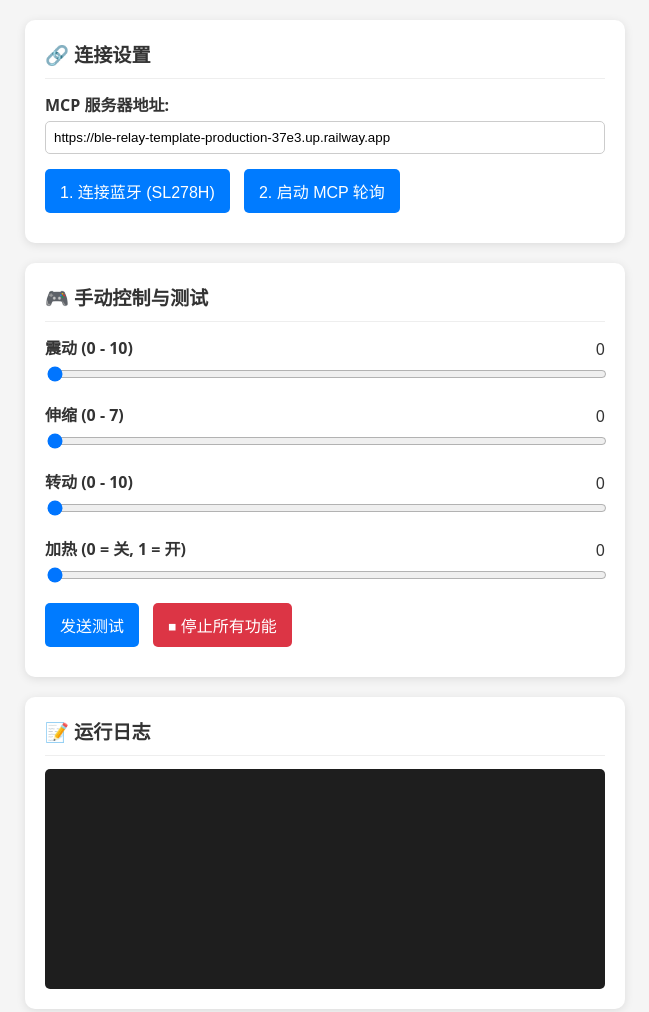
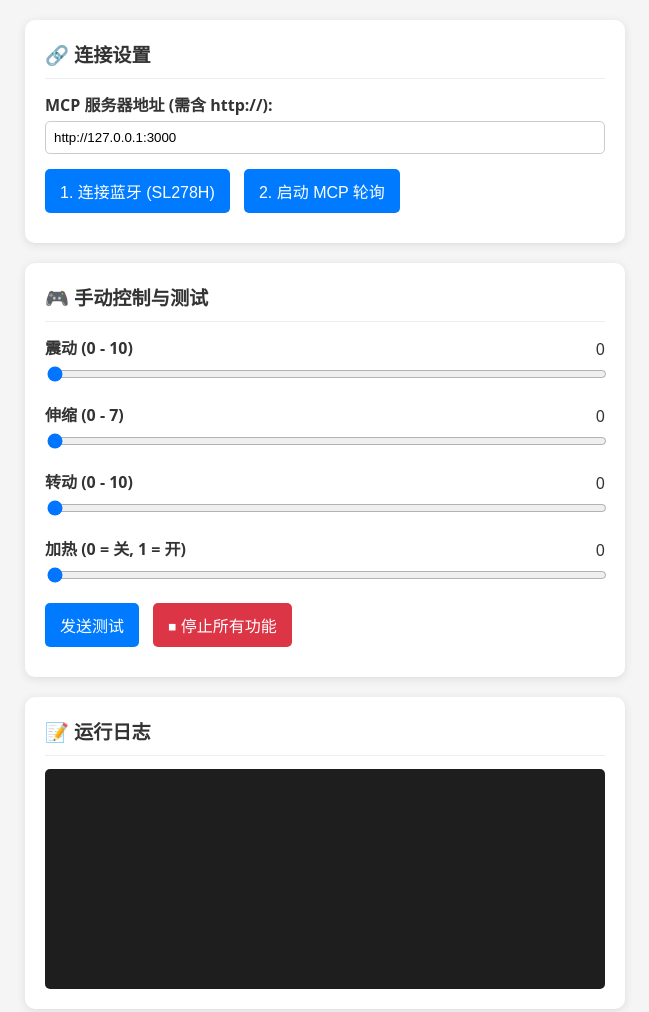
Before and after one commit to paopao0300/svakom-fatima-plus, a plain HTML site: page index.html in a window 1280 px wide. Shown: the whole page, without its empty margins (315-964 px from the left). Drawn offline with Linux system fonts and the light colour scheme.

Commit message:
Update index.html

```diff
--- a/index.html
+++ b/index.html
@@ -25,8 +25,8 @@
     <div class="card">
         <h1>🔗 连接设置</h1>
         <div class="form-group">
-            <label for="mcpUrl">MCP 服务器地址:</label>
-            <input type="text" id="mcpUrl" value="https://ble-relay-template-production-37e3.up.railway.app" placeholder="请输入 MCP 服务器地址">
+            <label for="mcpUrl">MCP 服务器地址 (需含 http://):</label>
+            <input type="text" id="mcpUrl" value="http://127.0.0.1:3000" placeholder="例如: http://127.0.0.1:3000">
         </div>
         <button id="btnConnectBT">1. 连接蓝牙 (SL278H)</button>
         <button id="btnStartMCP">2. 启动 MCP 轮询</button>
@@ -80,6 +80,7 @@
     <video src="https://img.baibai.cv/f/dZymTQ/30min-osbvow%202.mp4" loop autoplay playsinline muted style="display:none;"></video>
 
     <script>
+        // 蓝牙配置参数 (必须使用字符串格式)
         const DEVICE_NAME = 'SL278H';
         const SERVICE_UUID = '0000ffe0-0000-1000-8000-00805f9b34fb';
         const CHARACTERISTIC_UUID = '0000ffe1-0000-1000-8000-00805f9b34fb';
@@ -97,7 +98,7 @@
             logArea.scrollTop = logArea.scrollHeight;
         }
 
-        // 蓝牙连接逻辑
+        // ================= 蓝牙连接逻辑 =================
         document.getElementById('btnConnectBT').addEventListener('click', async () => {
             try {
                 addLog('正在请求蓝牙设备...');
@@ -126,7 +127,7 @@
             }
         });
 
-        // 指令发送逻辑
+        // ================= 指令发送逻辑 =================
         async function sendToyCommand(action, value) {
             if (!gattCharacteristic) {
                 addLog('⚠️ 蓝牙未连接，无法发送指令。');
@@ -136,15 +137,21 @@
             let dataArray;
             const val = parseInt(value, 10);
 
+            // 指令生成：如果不生效，请根据实际蓝牙抓包记录替换以下数组
             if (action.toLowerCase() === 'vibrate') {
+                // 震动
                 dataArray = new Uint8Array([0x55, 0x04, 0x03, 0x00, 0x01, val]);
             } else if (action.toLowerCase() === 'oscillate') {
+                // 伸缩
                 dataArray = new Uint8Array([0x55, 0x04, 0x04, 0x00, 0x01, val]);
             } else if (action.toLowerCase() === 'rotate') {
+                // 转动 (推测协议指令位为0x05)
                 dataArray = new Uint8Array([0x55, 0x04, 0x05, 0x00, 0x01, val]);
             } else if (action.toLowerCase() === 'heat') {
+                // 加热 (推测协议指令位为0x06)
                 dataArray = new Uint8Array([0x55, 0x04, 0x06, 0x00, 0x01, val]);
             } else if (action.toLowerCase() === 'stop') {
+                // 停止所有格式
                 dataArray = new Uint8Array([0x55, 0x04, 0x00, 0x00, 0x00, 0x00]);
             } else {
                 addLog(`⚠️ 未知功能: ${action}`);
@@ -153,13 +160,14 @@
 
             try {
                 await gattCharacteristic.writeValue(dataArray);
+                // 静默运行时，只有在收到有效指令时才打印日志
                 addLog(`📤 发送指令: ${action} = ${val}`);
             } catch (error) {
                 addLog(`❌ 发送失败: ${error.message}`);
             }
         }
 
-        // MCP 轮询逻辑
+        // ================= MCP 轮询逻辑 =================
         async function pollMCP() {
             if (!isPolling) return;
 
@@ -170,6 +178,7 @@
                 if (response.ok) {
                     const json = await response.json();
 
+                    // 如果返回 {"command": null}，静默跳过，不打日志
                     if (json.command && json.command !== null) {
                         const action = json.command.action;
                         const value = json.command.value;
@@ -182,6 +191,7 @@
                 addLog(`❌ 轮询出错: ${error.message}`);
             }
 
+            // 300ms 轮询间隔
             if (isPolling) {
                 pollTimer = setTimeout(pollMCP, 300);
             }
@@ -203,16 +213,27 @@
             addLog('⏹ MCP 轮询已停止。');
         });
 
-        // 界面滑动控制
+        // ================= 界面控制逻辑 =================
         const vibeSlider = document.getElementById('vibrateSlider');
         const oscSlider = document.getElementById('oscillateSlider');
         const rotSlider = document.getElementById('rotateSlider');
         const heatSlider = document.getElementById('heatSlider');
 
-        vibeSlider.addEventListener('input', (e) => { document.getElementById('vibrateValue').innerText = e.target.value; });
-        oscSlider.addEventListener('input', (e) => { document.getElementById('oscillateValue').innerText = e.target.value; });
-        rotSlider.addEventListener('input', (e) => { document.getElementById('rotateValue').innerText = e.target.value; });
-        heatSlider.addEventListener('input', (e) => { document.getElementById('heatValue').innerText = e.target.value == "1" ? "开 (1)" : "关 (0)"; });
+        vibeSlider.addEventListener('input', (e) => {
+            document.getElementById('vibrateValue').innerText = e.target.value;
+        });
+
+        oscSlider.addEventListener('input', (e) => {
+            document.getElementById('oscillateValue').innerText = e.target.value;
+        });
+
+        rotSlider.addEventListener('input', (e) => {
+            document.getElementById('rotateValue').innerText = e.target.value;
+        });
+
+        heatSlider.addEventListener('input', (e) => {
+            document.getElementById('heatValue').innerText = e.target.value == "1" ? "开 (1)" : "关 (0)";
+        });
 
         document.getElementById('btnTest').addEventListener('click', async () => {
             const v = vibeSlider.value;
@@ -226,17 +247,23 @@
             if (r > 0) { await sendToyCommand('rotate', r); tested = true; }
             if (h > 0) { await sendToyCommand('heat', h); tested = true; }
 
-            if (!tested) addLog('⚠️ 请先拖动滑块设置测试力度。');
+            if (!tested) addLog('⚠️ 请先拖动滑块设置测试力度/开启功能。');
         });
 
         document.getElementById('btnStopToy').addEventListener('click', async () => {
-            vibeSlider.value = 0; oscSlider.value = 0; rotSlider.value = 0; heatSlider.value = 0;
+            vibeSlider.value = 0;
+            oscSlider.value = 0;
+            rotSlider.value = 0;
+            heatSlider.value = 0;
+
             document.getElementById('vibrateValue').innerText = '0';
             document.getElementById('oscillateValue').innerText = '0';
             document.getElementById('rotateValue').innerText = '0';
             document.getElementById('heatValue').innerText = '0';
+
             await sendToyCommand('stop', 0);
         });
+
     </script>
 </body>
 </html>
```
